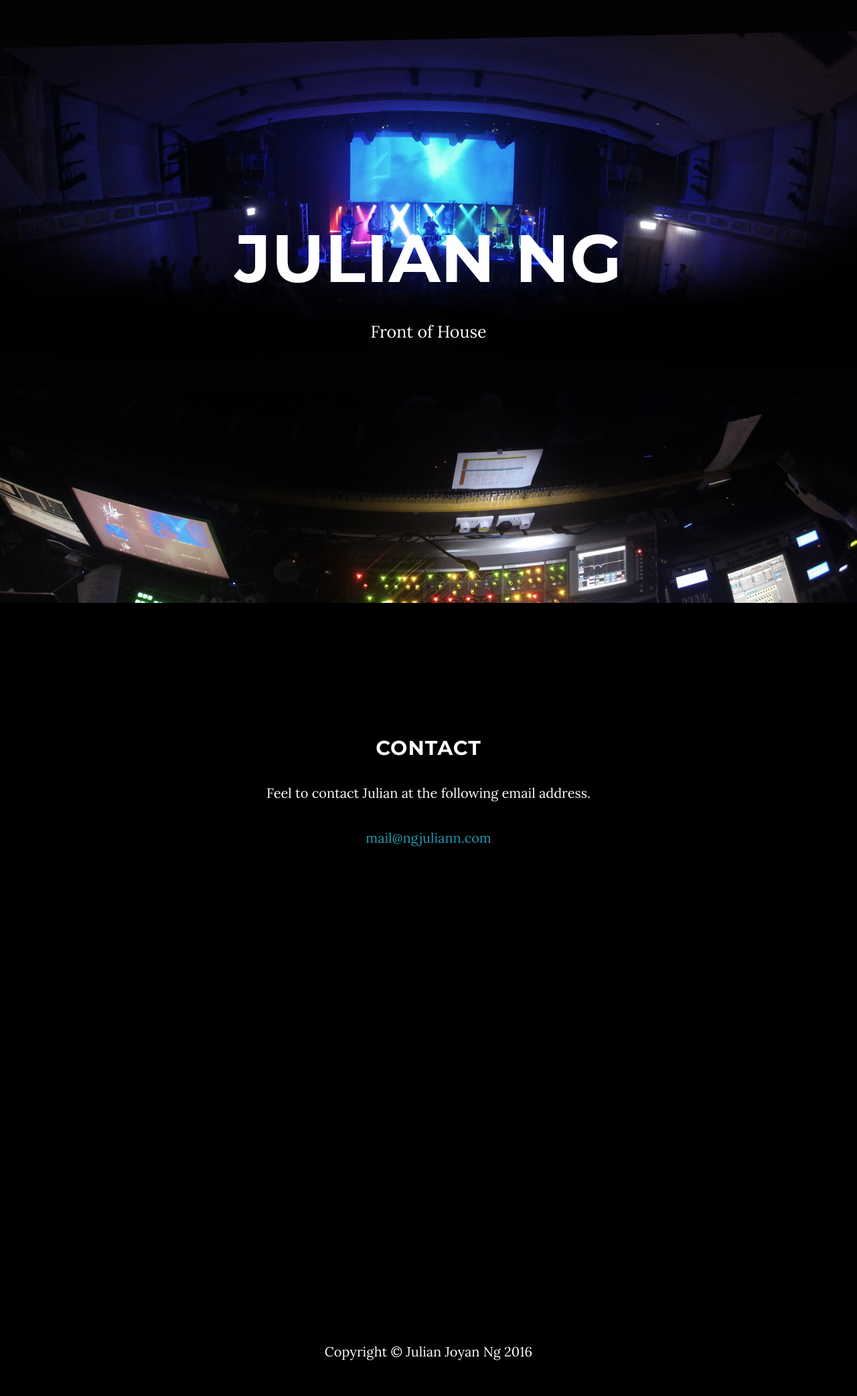
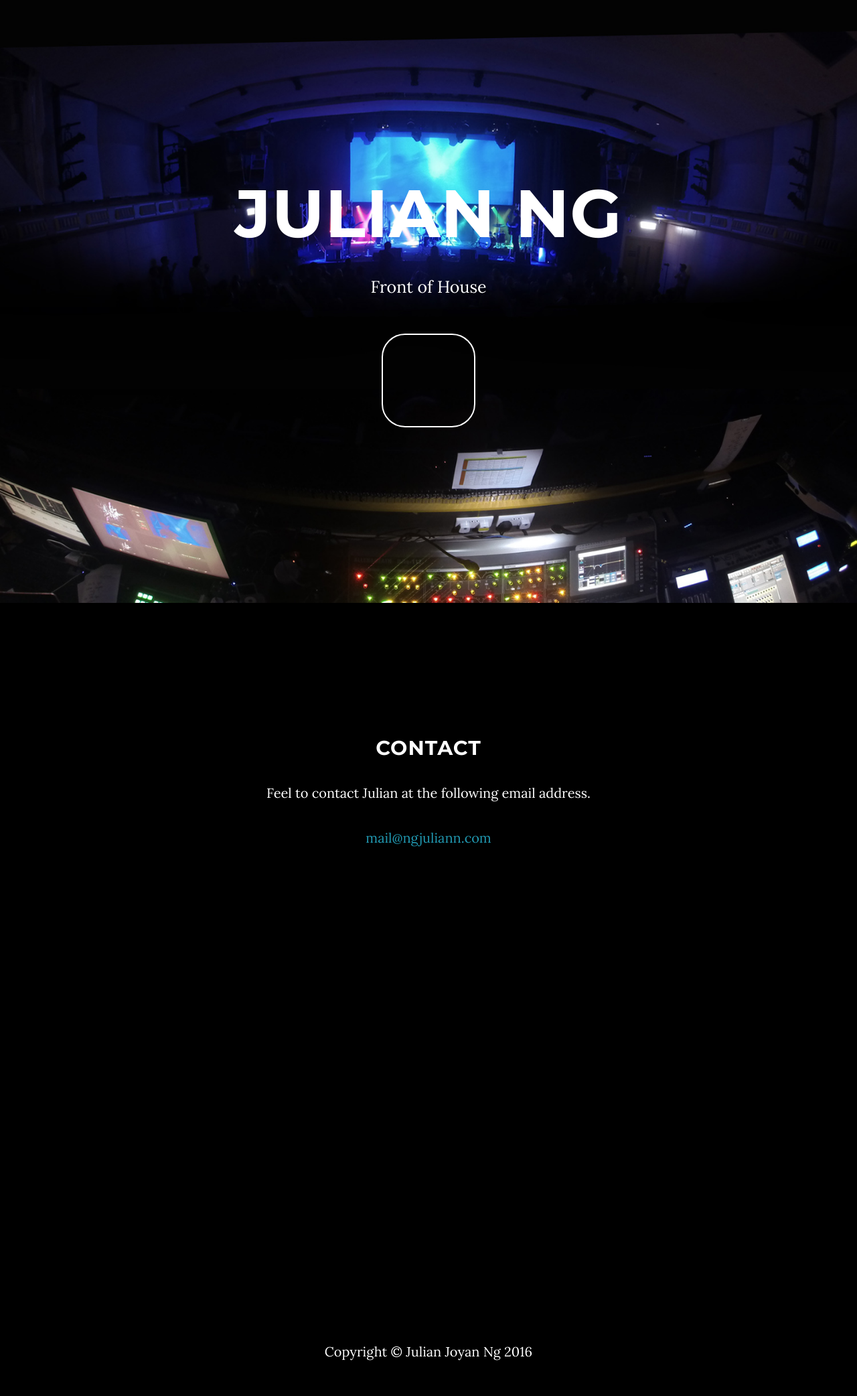
Before and after one commit to ngjuliann/ngjuliann.github.io, a Jekyll site: the page built from index.html, in a window 1280 px wide. Shown: the whole page at 67% size. Built offline with Jekyll 4.4.1, drawn with Linux system fonts in a browser that asks for light colours.

Commit message:
Update header.html

```diff
--- a/_includes/header.html
+++ b/_includes/header.html
@@ -6,7 +6,7 @@
                     <div class="col-md-8 col-md-offset-2">
                         <h1 class="brand-heading">Julian Ng</h1>
                         <p class="intro-text">Front of House</p>
-                        <a href="cv.ngjuliann.com" class="btn btn-circle-lg page-scroll">
+                        <a href="cv.ngjuliann.com" class="btn btn-circle page-scroll">
                             <i class="CV"></i>
                         </a>
                     </div>
```
